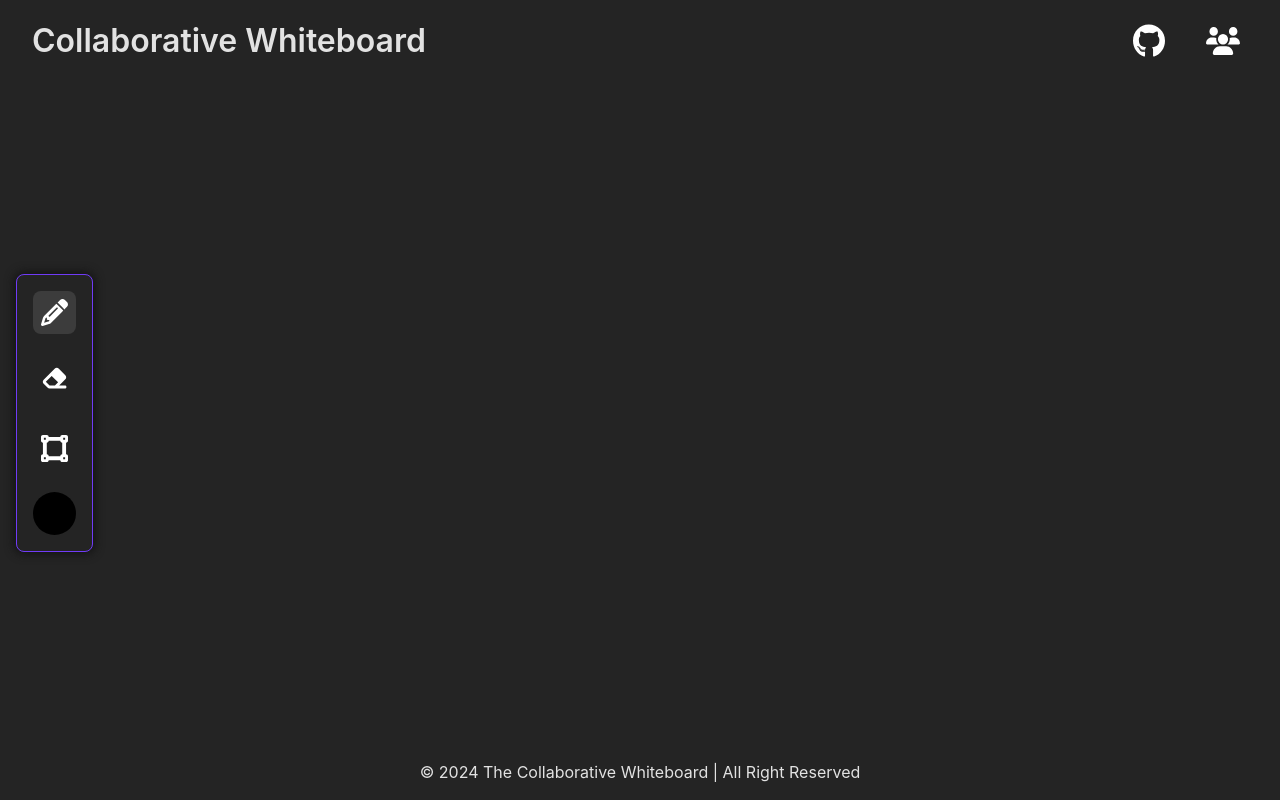
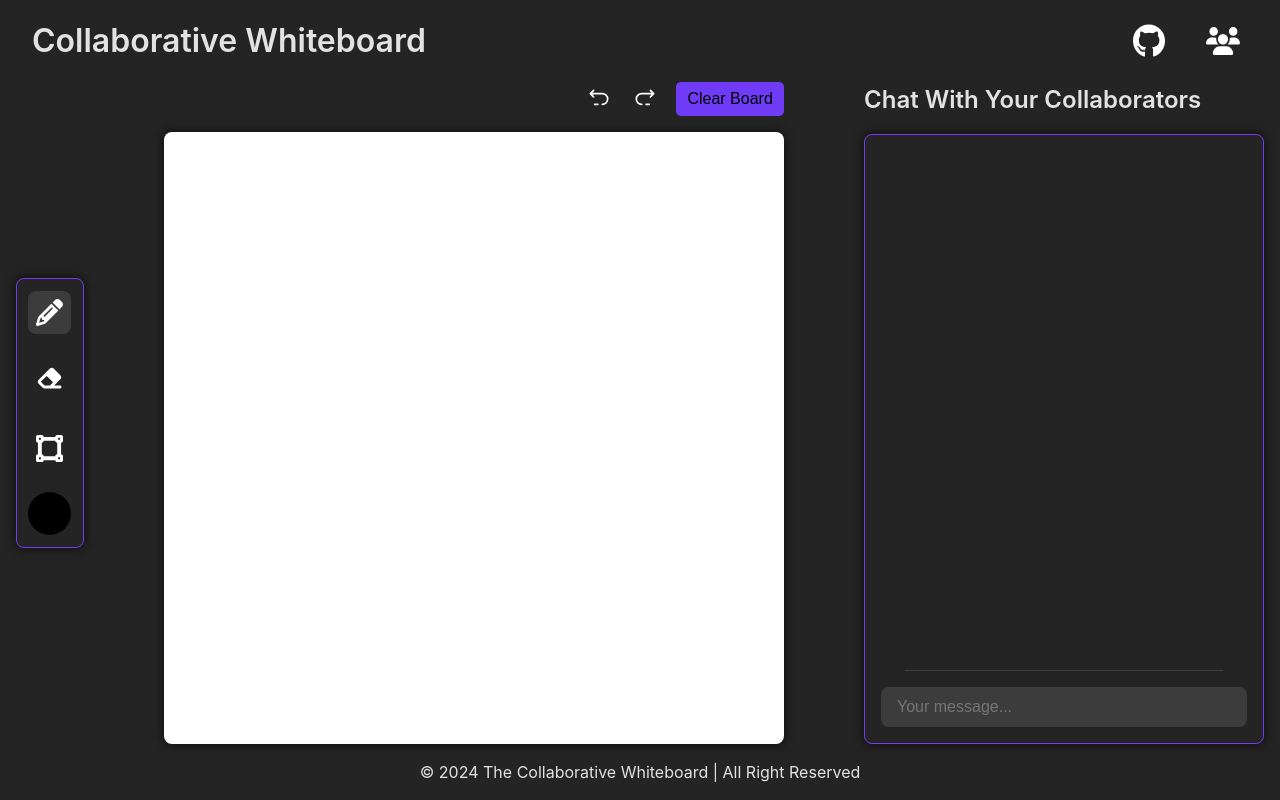
Before and after one commit to HammadAli132/Collaborative-Whiteboard, a React (Vite) app in the folder Frontend/: page /homepage in a window 1280 px wide. Built offline with nearby package versions, Linux system fonts and the light colour scheme.

Commit message:
Static Homepage is complete

```diff
--- a/Frontend/src/components/homepage/Canvas.jsx
+++ b/Frontend/src/components/homepage/Canvas.jsx
@@ -1,5 +1,18 @@
+import styles from "../../styles/homepage.module.css"
+import undo from "../../assets/undo.svg"
+import redo from "../../assets/redo.svg"
+
 export default function Canvas() {
     return (
-        <div>Canvas</div>
+        <div id={styles.canvas}>
+            <div id={styles.topRow}>
+                <div className={styles.dos}><img src={undo} alt="" /></div>
+                <div className={styles.dos}><img src={redo} alt="" /></div>
+                <button className={styles.btn}>Clear Board</button>
+            </div>
+            <div id={styles.canvasBoard}>
+
+            </div>
+        </div>
     )
 }
--- a/Frontend/src/components/homepage/ChatBox.jsx
+++ b/Frontend/src/components/homepage/ChatBox.jsx
@@ -1,5 +1,16 @@
+import styles from "../../styles/homepage.module.css"
+
 export default function ChatBox() {
     return (
-        <div>ChatBox</div>
+        <div id={styles.chatArea}>
+            <span id={styles.areaTitle}>Chat With Your Collaborators</span>
+            <div id={styles.chatBox}>
+                <div id={styles.chats}>
+
+                </div>
+                <div id={styles.separator}></div>
+                <input type="text" name="message" id={styles.message} placeholder="Your message..." />
+            </div>
+        </div>
     )
 }
--- a/Frontend/src/pages/Homepage.jsx
+++ b/Frontend/src/pages/Homepage.jsx
@@ -1,8 +1,13 @@
 import { createContext, useState } from "react";
 import Toolbar from "../components/homepage/Toolbar";
 import styles from "../styles/homepage.module.css"
+import Canvas from "../components/homepage/Canvas";
+import ChatBox from "../components/homepage/ChatBox";
 
-export const myContext = createContext()
+export const myContext = createContext({
+    mode: 0,
+    color: '#000000'
+})
 
 export default function Homepage() {
     const [mode, setMode] = useState(0)
@@ -12,6 +17,8 @@ export default function Homepage() {
         <div id={styles.homepage}>
             <myContext.Provider value={{mode, setMode, color, setColor}}>
                 <Toolbar />
+                <Canvas />
+                <ChatBox />
             </myContext.Provider>
         </div>
     )
--- a/Frontend/src/styles/form.module.css
+++ b/Frontend/src/styles/form.module.css
@@ -71,7 +71,7 @@
     cursor: pointer;
     align-self: flex-end;
     transition: all .3s;
-}
+  }
 
 .btn:hover {
     background-color: #7b4cf0;
--- a/Frontend/src/styles/homepage.module.css
+++ b/Frontend/src/styles/homepage.module.css
@@ -2,8 +2,9 @@
     width: 100%;
     display: flex;
     justify-content: space-between;
+    gap: 5rem;
     align-items: center;
-    padding: 0 0 0 1rem;
+    padding: 0 1rem 0 1rem;
 }
 
 #toolbar {
@@ -12,7 +13,7 @@
     border: 1px solid #703bf7;
     border-radius: 8px;
     box-shadow: 0 0 10px 2px #131313;
-    padding: 1rem;
+    padding: .7rem;
     position: relative;
 }
 
@@ -64,3 +65,104 @@
     visibility: visible;   /* Make it visible */
     max-height: 500px;      /* Adjust this value depending on the height of your content */
 }
+
+.btn {
+    background-color: #703bf7;
+    border: none;
+    padding: 0.5rem 0.7rem;
+    border-radius: 5px;
+    font-size: 16px;
+    cursor: pointer;
+    transition: all .3s;
+}
+
+.btn:hover {
+    background-color: #7b4cf0;
+}
+
+#canvas {
+    display: flex;
+    flex-direction: column;
+    gap: 1rem;
+    height: 100%;
+    flex-grow: 1;
+}
+
+#topRow {
+    display: flex;
+    justify-content: flex-end;
+    align-items: center;
+    gap: 1rem;
+}
+
+.dos {
+    height: 30px;
+    padding: 2px;
+    border-radius: 8px;
+    transition: all .3s;
+    cursor: pointer;
+}
+
+.dos:hover {
+    background-color: #3c3c3c;
+}
+
+.dos > img {
+    height: 100%;
+    width: 100%;
+    object-fit: cover;
+}
+
+#canvasBoard {
+    height: 100%;
+    width: 100%;
+    border-radius: 8px;
+    box-shadow: 0 0 10px 2px #131313;
+    background-color: white;
+}
+
+#chatArea {
+    height: 100%;
+    width: 400px;
+    display: flex;
+    flex-direction: column;
+    gap: 1rem;
+}
+
+#areaTitle {
+    font-size: 24px;
+    font-weight: 600;
+}
+
+#chatBox {
+    display: flex;
+    flex-direction: column;
+    border: 1px solid #703bf7;
+    height: 100%;
+    border-radius: 8px;
+    box-shadow: 0 0 10px 2px #131313;
+}
+
+#chats {
+    overflow-y: auto;
+    flex-grow: 1;
+    padding: .5rem;
+}
+
+#separator {
+    width: 80%;
+    height: 1px;
+    background-color: #3c3c3c;
+    align-self: center;
+    margin-top: 1rem;
+}
+
+#message {
+    font-size: 16px;
+    padding: 0.7rem 1rem;
+    outline: none;
+    border: none;
+    background-color: #3c3c3c;
+    margin: 1rem;
+    border-radius: 8px;
+}
```
Also changed, not shown: Frontend/src/assets/redo.svg (added), Frontend/src/assets/undo.svg (added), Frontend/src/index.css (line endings or trailing spaces).
